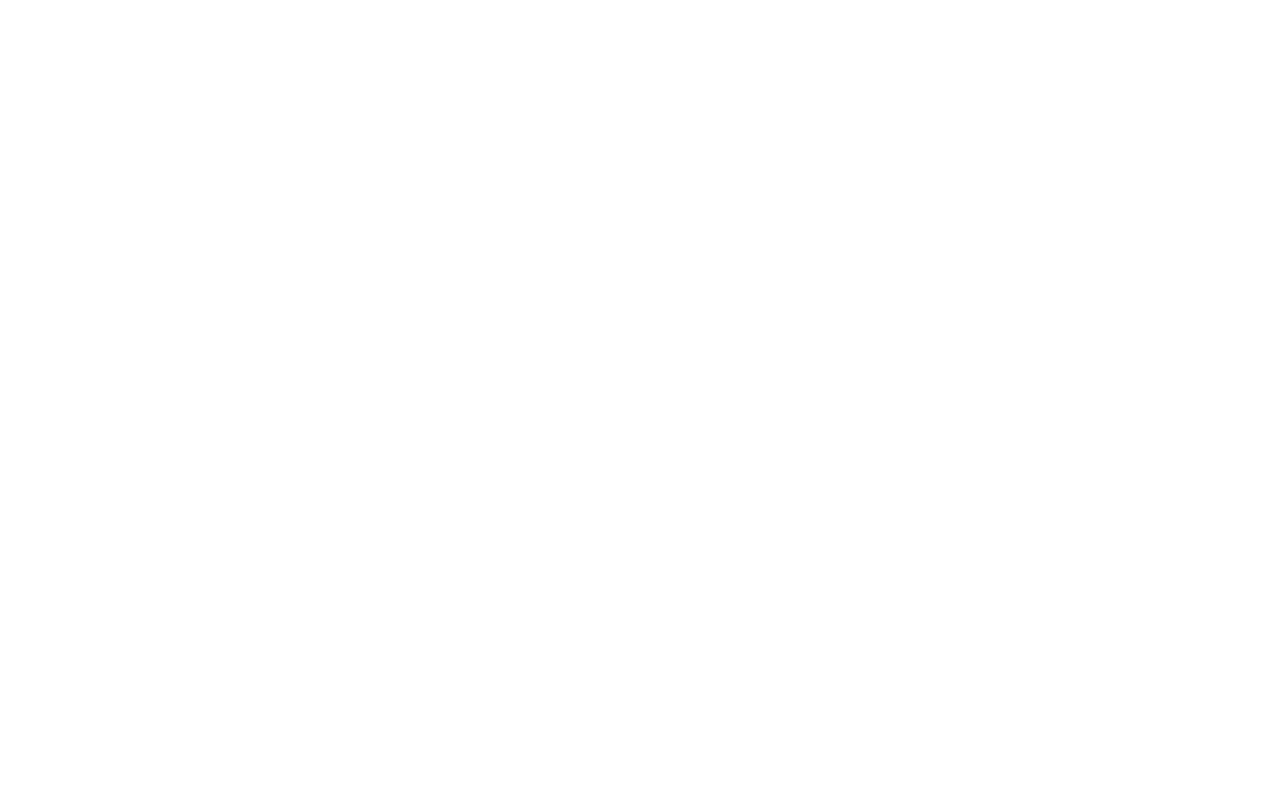
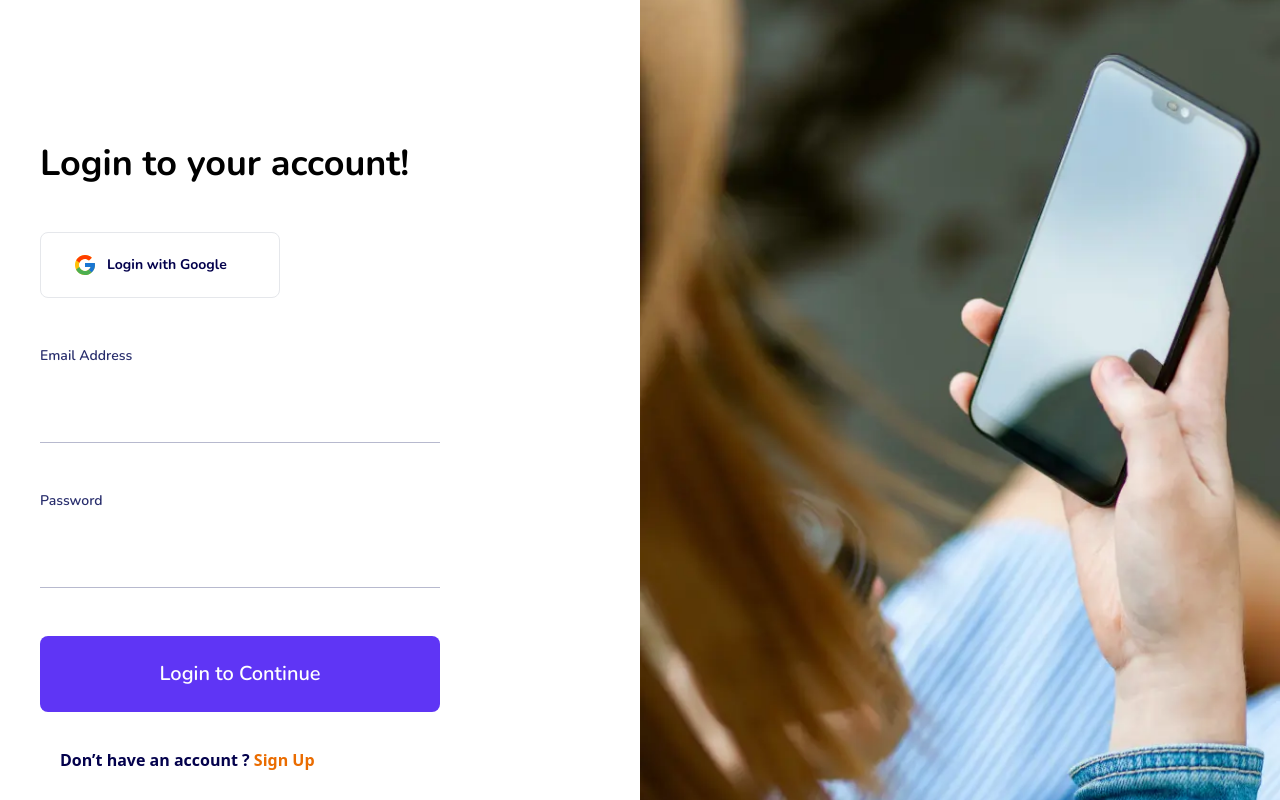
Before and after one commit to sujan-ah/new-chatting-app, a React (Create React App) app: page /login in a window 1280 px wide. Before the commit this address had no page. Built offline with nearby package versions, Linux system fonts and the light colour scheme.

Commit message:
login part design done

```diff
--- a/package.json
+++ b/package.json
@@ -8,6 +8,7 @@
     "@testing-library/user-event": "^13.5.0",
     "react": "^18.2.0",
     "react-dom": "^18.2.0",
+    "react-icons": "^4.4.0",
     "react-router-dom": "^6.4.1",
     "react-scripts": "5.0.1",
     "web-vitals": "^2.1.4"
--- a/src/App.js
+++ b/src/App.js
@@ -1,12 +1,14 @@
 import logo from "./logo.svg";
 import "./App.css";
-import Registration from "./page/registration";
+import Registration from "./page/registration/index";
 import { Routes, Route } from "react-router-dom";
+import Login from "./page/login/index";
 
 function App() {
   return (
     <Routes>
       <Route path="/registration" element={<Registration />}></Route>
+      <Route path="/login" element={<Login />}></Route>
     </Routes>
   );
 }
--- /dev/null
+++ b/src/page/login/index.js
@@ -0,0 +1,74 @@
+import React from "react";
+import { Link } from "react-router-dom";
+import { FcGoogle } from "react-icons/fc";
+
+const Login = () => {
+  return (
+    <div>
+      <div className="flex">
+        <div className="w-1/2 flex flex-col items-end mt-36">
+          <div className="w-[600px]">
+            <h2 className="font-nunito font-bold text-4xl mr-[69px]">
+              Login to your account!
+            </h2>
+
+            <div className="w-2/3">
+              <button className="w-3/5 h-auto flex border px-8 py-5 rounded-lg mt-12 ">
+                <FcGoogle className="text-2xl" />
+                <p className="font-nunito font-bold text-blue text-sm ml-2.5 mt-[2px]">
+                  Login with Google
+                </p>
+              </button>
+
+              <div className="relative mt-14">
+                <input
+                  className="border-b border-solid border-purpal  w-full  py-7 border-opacity-30 font-nunito font-semibold text-2xl outline-0 text-blue"
+                  type="email"
+                />
+                <p className="font-nunito font-semibold text-sm text-purpal absolute top-[-8px] opacity-90">
+                  Email Address
+                </p>
+              </div>
+
+              <div className="relative mt-14">
+                <input
+                  className="border-b border-solid border-purpal  w-full  py-7 border-opacity-30 font-nunito font-semibold text-2xl outline-0 text-blue"
+                  type="password"
+                />
+                <p className="font-nunito font-semibold text-sm text-purpal absolute top-[-8px] opacity-90">
+                  Password
+                </p>
+              </div>
+
+              <button className="w-full h-auto bg-primary p-6 rounded-lg mt-12">
+                <p className="font-nunito font-semibold text-white text-xl">
+                  Login to Continue
+                </p>
+              </button>
+
+              <p className="px-5 font-semibold  mt-9 text-blue">
+                Don’t have an account ?
+                <Link to="/registration" className="text-[#EA6C00] font-bold">
+                  {" "}
+                  Sign Up
+                </Link>
+              </p>
+            </div>
+          </div>
+        </div>
+
+        <div className="w-1/2">
+          <picture>
+            <img
+              className="h-screen w-full object-cover"
+              src="/images/loginimg.webp"
+              loading="lazy"
+            />
+          </picture>
+        </div>
+      </div>
+    </div>
+  );
+};
+
+export default Login;
--- a/src/page/registration/index.js
+++ b/src/page/registration/index.js
@@ -17,42 +17,46 @@
             <div className="w-2/3">
               <div className="relative mt-14">
                 <input
-                  className="border border-solid border-purpal rounded-lg w-full px-14 py-7 border-opacity-30 font-nunito font-semibold text-2xl"
+                  className="border border-solid border-purpal rounded-lg w-full px-14 py-7 border-opacity-30 font-nunito font-semibold text-2xl outline-0"
                   type="email"
                 />
-                <p className="font-nunito font-semibold text-sm text-purpal absolute top-[-8px] left-14 bg-white px-5 opacity-90">
+                <p className="font-nunito font-semibold text-sm text-purpal absolute top-[-8px] left-14 bg-white px-5 opacity-90 ">
                   Email Address
                 </p>
               </div>
+
               <div className="relative mt-14">
                 <input
-                  className="border border-solid border-purpal rounded-lg w-full px-14 py-7 border-opacity-30 font-nunito font-semibold text-2xl"
+                  className="border border-solid border-purpal rounded-lg w-full px-14 py-7 border-opacity-30 font-nunito font-semibold text-2xl outline-0"
                   type="text"
                 />
                 <p className="font-nunito font-semibold text-sm text-purpal absolute top-[-8px] left-14 bg-white px-5 opacity-90">
                   Full name
                 </p>
               </div>
+
               <div className="relative mt-14">
                 <input
-                  className="border border-solid border-purpal rounded-lg w-full px-14 py-7 border-opacity-30 font-nunito font-semibold text-2xl"
+                  className="border border-solid border-purpal rounded-lg w-full px-14 py-7 border-opacity-30 font-nunito font-semibold text-2xl outline-0"
                   type="password"
                 />
                 <p className="font-nunito font-semibold text-sm text-purpal absolute top-[-8px] left-14 bg-white px-5 opacity-90">
                   Password
                 </p>
               </div>
+
               <button className="w-full h-auto bg-primary p-6 rounded-full mt-12">
-                <Link
-                  to="/login"
-                  className="font-nunito font-semibold text-white text-xl"
-                >
+                <p className="font-nunito font-semibold text-white text-xl">
                   Sign up
-                </Link>
+                </p>
               </button>
+
               <p className=" font-semibold text-center mt-9 text-blue">
                 Already have an account ?
-                <span className="text-[#EA6C00] font-bold"> Sign In</span>
+                <Link to="/login" className="text-[#EA6C00] font-bold">
+                  {" "}
+                  Sign In
+                </Link>
               </p>
             </div>
           </div>
```
Also changed, not shown: public/images/loginimg.webp (added), 1 other file (tests, documents, lock files or other folders).
